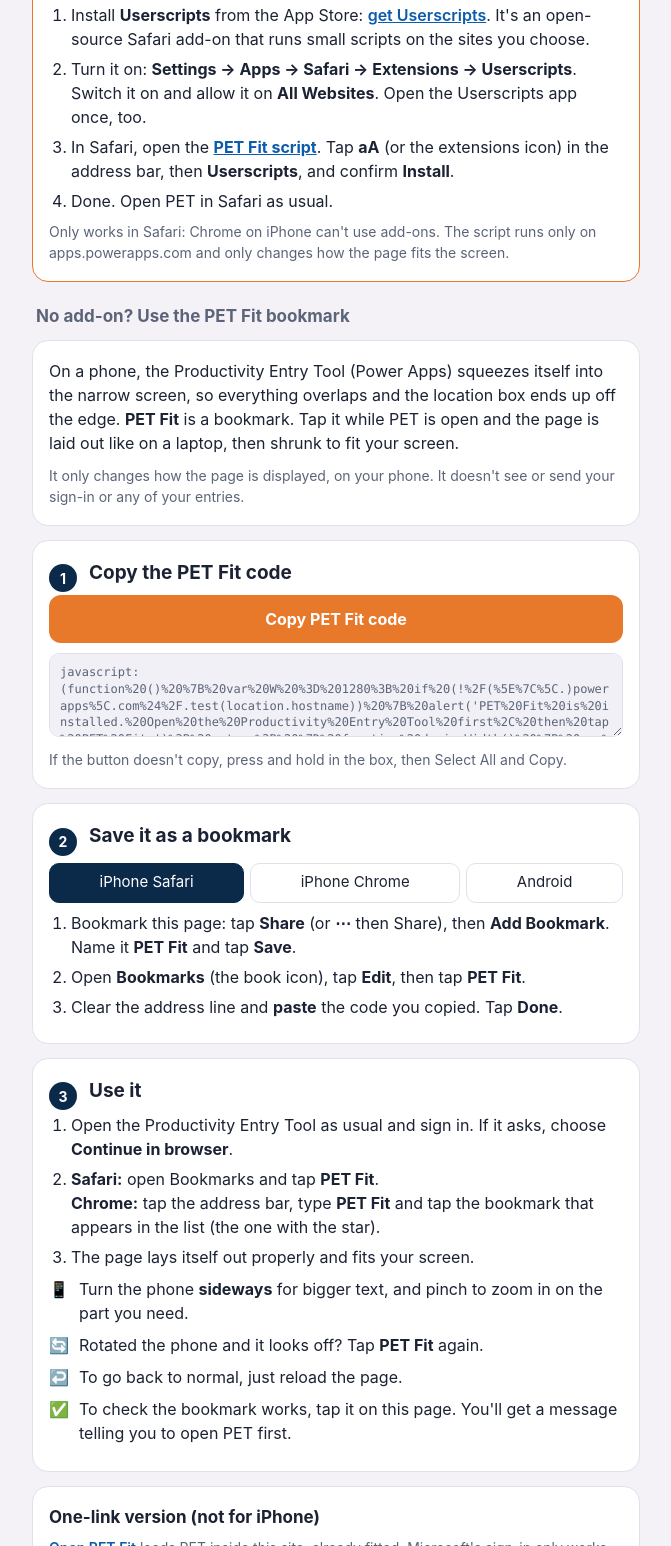
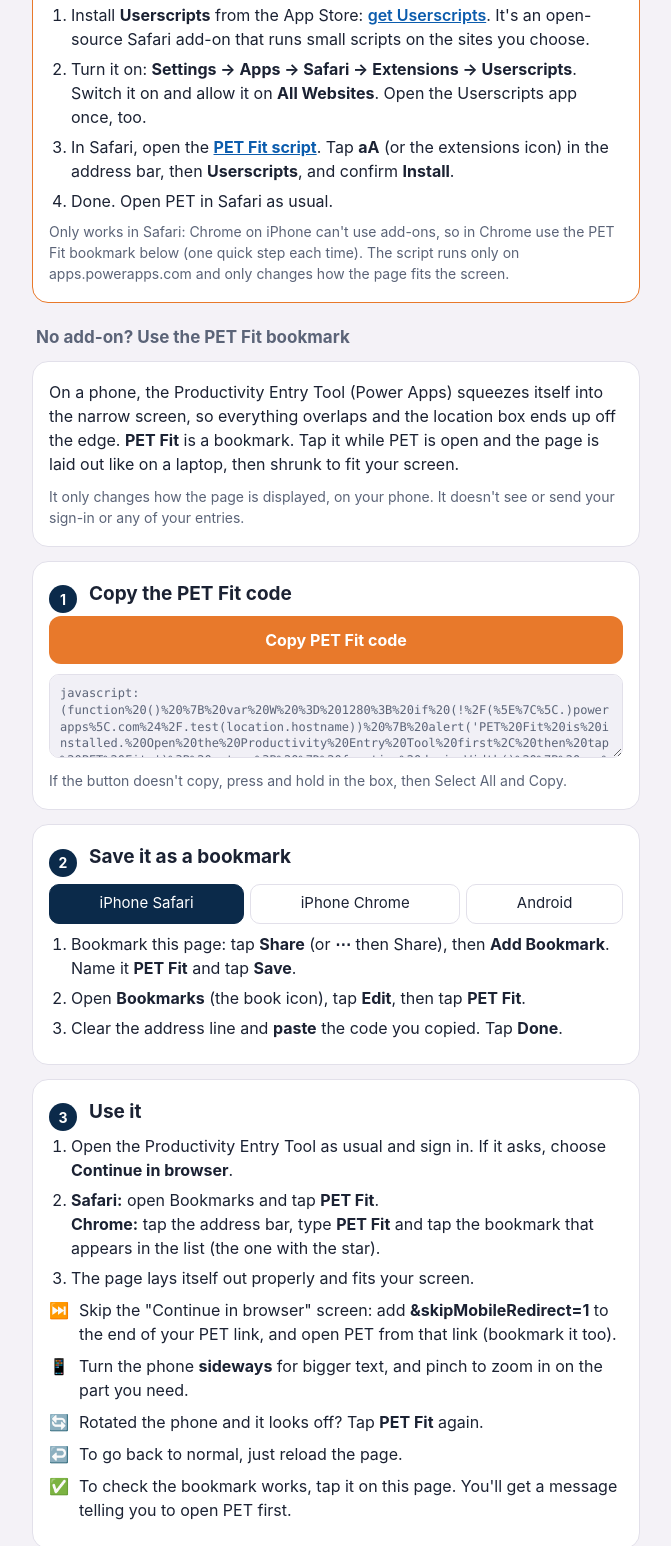
Before and after one commit to mircix/pet-fit, a plain HTML site: page index.html in a window 1280 px wide. Shown: the part 262-1808 px from the top of the page, without its empty margins (304-975 px from the left). Drawn offline with Linux system fonts and the light colour scheme.

Commit message:
Chrome on iPhone: point to the bookmark, add skipMobileRedirect tip
Co-Authored-By: Claude Opus 5.5 <noreply@anthropic.com>

```diff
--- a/index.html
+++ b/index.html
@@ -132,7 +132,7 @@
       <li>In Safari, open the <a href="pet-fit.user.js"><b>PET Fit script</b></a>. Tap <b>aA</b> (or the extensions icon) in the address bar, then <b>Userscripts</b>, and confirm <b>Install</b>.</li>
       <li>Done. Open PET in Safari as usual.</li>
     </ol>
-    <p class="muted" style="margin:8px 0 0">Only works in Safari: Chrome on iPhone can't use add-ons. The script runs only on apps.powerapps.com and only changes how the page fits the screen.</p>
+    <p class="muted" style="margin:8px 0 0">Only works in Safari: Chrome on iPhone can't use add-ons, so in Chrome use the PET Fit bookmark below (one quick step each time). The script runs only on apps.powerapps.com and only changes how the page fits the screen.</p>
   </section>
 
   <h2 style="margin:22px 4px 10px;font-size:17px;color:var(--muted)">No add-on? Use the PET Fit bookmark</h2>
@@ -187,6 +187,7 @@
           <b>Chrome:</b> tap the address bar, type <b>PET Fit</b> and tap the bookmark that appears in the list (the one with the star).</li>
       <li>The page lays itself out properly and fits your screen.</li>
     </ol>
+    <div class="tip"><span>⏭️</span><span>Skip the "Continue in browser" screen: add <b>&amp;skipMobileRedirect=1</b> to the end of your PET link, and open PET from that link (bookmark it too).</span></div>
     <div class="tip"><span>📱</span><span>Turn the phone <b>sideways</b> for bigger text, and pinch to zoom in on the part you need.</span></div>
     <div class="tip"><span>🔄</span><span>Rotated the phone and it looks off? Tap <b>PET Fit</b> again.</span></div>
     <div class="tip"><span>↩️</span><span>To go back to normal, just reload the page.</span></div>
```
Also changed, not shown: 1 other file.
